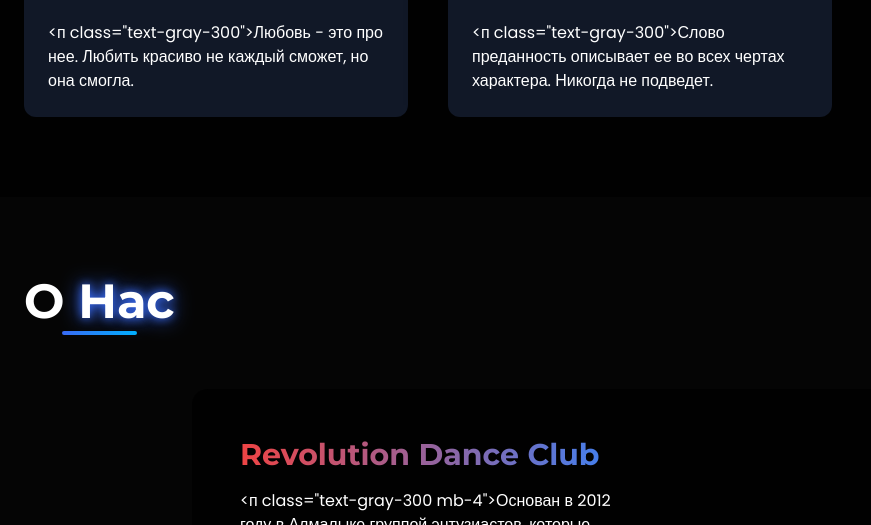
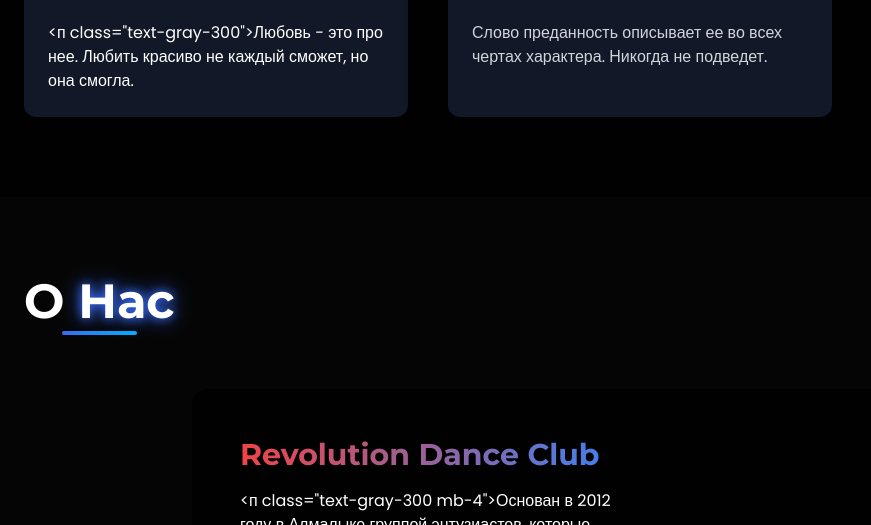
Before and after one commit to dAVIFgLUHOV666/Revolution, a plain HTML site: page index.html in a window 1280 px wide. Shown: the part 2275-2800 px from the top of the page, without its empty margins (0-871 px from the left). Drawn offline with nearby package versions, Linux system fonts and the light colour scheme; animation ran at ten frames a second.

Commit message:
Update index.html

```diff
--- a/index.html
+++ b/index.html
@@ -483,7 +483,7 @@
                         </div>
                     </div>
                     <div class="p-6">
-                        <п class="text-gray-300">Слово преданность описывает ее во всех чертах характера. Никогда не подведет.</п>
+                        <n class="text-gray-300">Слово преданность описывает ее во всех чертах характера. Никогда не подведет.</n>
                     </div>
                 </div>
             </div>
```
